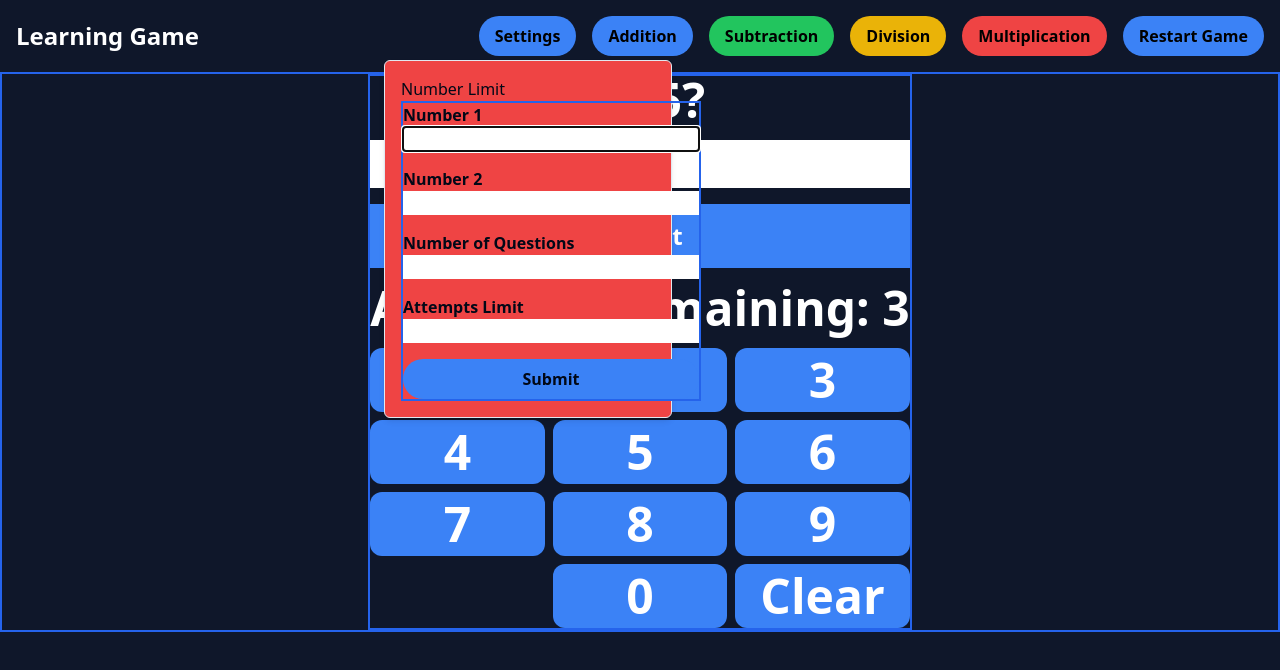
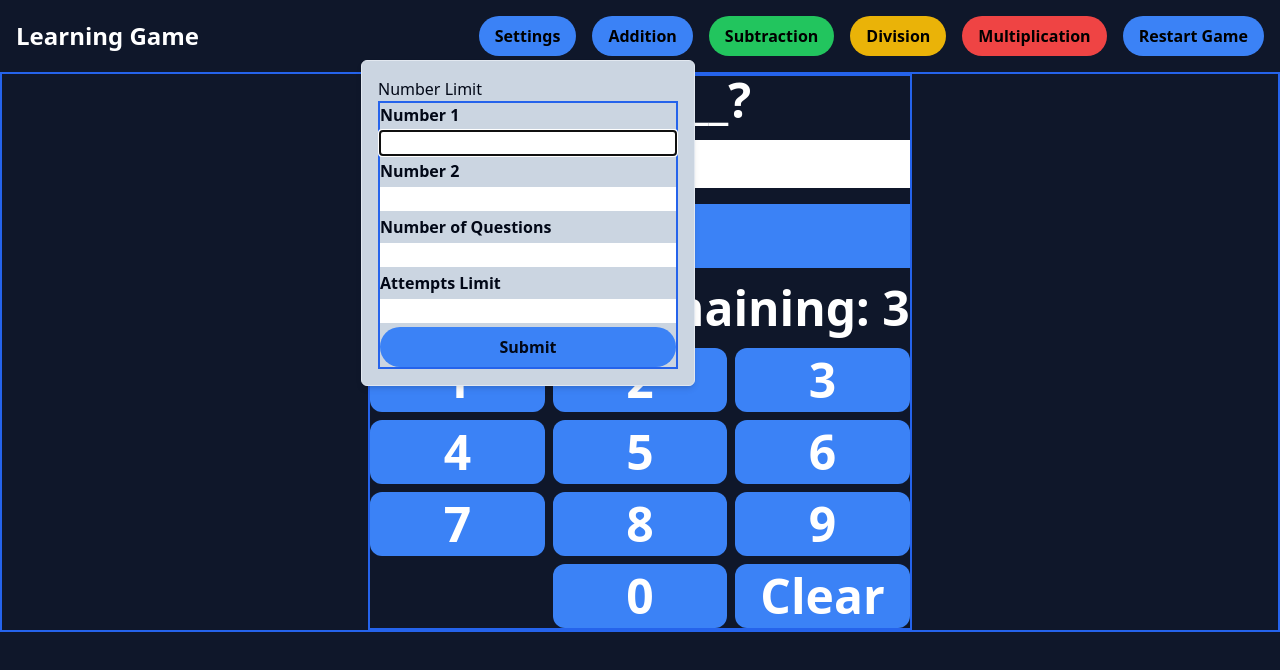
Before and after one commit to bartswierz/learning-game, a React (Vite) app: page / in a window 1280 px wide. Both pictures are taken after a click on the button "Settings". Shown: the top 670 px of the page. Built offline with nearby package versions, Linux system fonts and the light colour scheme.

Commit message:
captured custom settings in popover form, still need to update game with new settings

```diff
--- a/src/App.tsx
+++ b/src/App.tsx
@@ -16,21 +16,37 @@ import { Popover, PopoverContent, PopoverTrigger } from "@/components/ui/popover
 
 function App() {
   // const [count, setCount] = useState(0);
-  const [num1, setNum1] = useState(0);
-  const [num2, setNum2] = useState(0);
+  // const [num1, setNum1] = useState(0);
+  // const [num2, setNum2] = useState(0);
   const [userAnswer, setUserAnswer] = useState<string | number>("");
-  const [attempts, setAttempts] = useState(3);
   const [message, setMessage] = useState("");
   const [gameOver, setGameOver] = useState(false);
   const [correctAnswer, setCorrectAnswer] = useState(0);
-  const [attemptsLimit, setAttemptsLimit] = useState(3);
+  const [result, setResult] = useState<"success" | "failed" | null>(null);
+  const [settings, setSettings] = useState({
+    numberOne: 0,
+    numberTwo: 0,
+    attempts: 3,
+    questions: 5,
+  });
+  // LIMITS
+  // const [numberOne, setNumberOne] = useState(0);
+  // const [numberTwo, setNumberTwo] = useState(0);
+  // const [attempts, setAttempts] = useState(3);
+  // const [questions, setQuestions] = useState(5);
 
   // Generate two random numbers between 1 and 10
   const generateRandomNumbers = () => {
     const newNum1 = Math.floor(Math.random() * 10) + 1;
     const newNum2 = Math.floor(Math.random() * 10) + 1;
-    setNum1(newNum1);
-    setNum2(newNum2);
+    // Updating numberOne & numberTwo at the same time
+    setSettings({
+      ...settings,
+      numberOne: newNum1,
+      numberTwo: newNum2,
+    });
+    // setNumberOne(newNum1);
+    // setNumberTwo(newNum2);
     setCorrectAnswer(newNum1 + newNum2);
   };
   // // Generate two random numbers between 1 and 10
@@ -44,19 +60,25 @@ function App() {
 
   // Check if the user's answer is correct
   const checkAnswer = () => {
-    const sum = num1 + num2;
+    const sum = settings.numberOne + settings.numberTwo;
     const userGuess = parseInt(userAnswer, 10);
 
     if (userGuess === sum) {
-      setMessage("Correct! You win!");
+      // setMessage("Correct! You win!");
+      setResult("success");
       setGameOver(true);
     } else {
-      setAttempts(attempts - 1);
-      if (attempts === 1) {
+      setSettings({
+        ...settings,
+        attempts: settings.attempts - 1,
+      });
+      // setAttempts(attempts - 1);
+      if (settings.attempts === 1) {
         // setMessage(`Incorrect. \nThe correct answer is ${sum}. \nGame over.`);
         setGameOver(true);
+        setResult("failed");
       } else {
-        setMessage(`Incorrect. ${attempts - 1} ${attempts === 2 ? "attempt" : "attempts"} left.`);
+        setMessage(`Incorrect. ${settings.attempts - 1} ${settings.attempts === 2 ? "attempt" : "attempts"} left.`);
       }
     }
   };
@@ -76,7 +98,10 @@ function App() {
   };
 
   const handleGameReset = () => {
-    setAttempts(3);
+    setSettings({
+      ...settings,
+      attempts: 3,
+    });
     setMessage("");
     setGameOver(false);
     generateRandomNumbers();
@@ -84,19 +109,31 @@ function App() {
   };
 
   // TODO - User will click on a number range to select the range of numbers to use in the game (1-10, 1-20, ..., 1-100)
-  const handleNumberRange = () => {};
+  // const handleNumberRange = () => {};
 
   const gridListStyle =
     "w-full bg-blue-500 text-white text-center px-4 py-2 rounded-xl hover:bg-blue-700 transition-color duration-300";
 
-  const handleNumberLimit = (e) => {
-    // e.preventDefault();
-    // console.log(e);
-  };
+  // const handleNumberLimit = (e) => {
+  //   // e.preventDefault();
+  //   // console.log(e);
+  // };
 
   // User is able to set the number of attempts and number values they want to have in the game
-  const handleSettings = () => {
-    // TODO - 4 values
+  const handleSettings = (e) => {
+    e.preventDefault();
+    // console.log('e.target.elements["numberOne"]', e.target.elements["numberOne"].value);
+    // console.log('e.target.elements["numberTwo"]', e.target.elements["numberTwo"].value);
+    // console.log('e.target.elements["questions"]', e.target.elements["questions"].value);
+    // console.log('e.target.elements["attempts"]', e.target.elements["attempts"].value);
+    setSettings({
+      numberOne: e.target.elements["numberOne"].value,
+      numberTwo: e.target.elements["numberTwo"].value,
+      questions: e.target.elements["questions"].value,
+      attempts: e.target.elements["attempts"].value,
+    });
+
+    // TODO - refresh the game with the new settings
   };
 
   return (
@@ -112,25 +149,21 @@ function App() {
                     Settings
                   </PopoverTrigger>
                   {/* <PopoverContent>Place content for the popover here.</PopoverContent> */}
-                  <PopoverContent align="center" className="bg-red-500">
+                  <PopoverContent align="center" className="bg-slate-300 rounded-md w-full">
                     <span>Number Limit</span>
-                    <form onSubmit={handleNumberLimit} className="flex flex-col b w-[300px] gap-4">
-                      <label htmlFor="firstNumber">
-                        Number 1
-                        <input type="text" className="w-full" />
-                      </label>
-                      <label htmlFor="secondNumber">
-                        Number 2
-                        <input type="text" className="w-full" />
-                      </label>
-                      <label htmlFor="secondNumber">
-                        Number of Questions
-                        <input type="text" className="w-full" />
-                      </label>
-                      <label htmlFor="attempts">
-                        Attempts Limit
-                        <input type="text" className="w-full" />
-                      </label>
+                    <form onSubmit={handleSettings} className="flex flex-col b w-[300px] gap-1">
+                      <label htmlFor="firstNumber">Number 1</label>
+                      <input type="text" name="numberOne" className="w-full" required />
+
+                      <label htmlFor="secondNumber">Number 2</label>
+                      <input type="text" name="numberTwo" className="w-full" required />
+
+                      <label htmlFor="secondNumber">Number of Questions</label>
+                      <input type="text" name="questions" className="w-full" required />
+
+                      <label htmlFor="attempts">Attempts Limit</label>
+                      <input type="text" name="attempts" className="w-full" required />
+
                       <button type="submit" className="bg-blue-500 px-4 py-2 rounded-full w-full">
                         Submit
                       </button>
@@ -170,45 +203,24 @@ function App() {
           </li>
         </ul>
       </nav>
-      {/* <div className="b"> handleouu1
-        <h1 className="text-5xl w-full b">Math Game</h1>
-      </div> */}
+      {/* END OF NAVIGATION MENU */}
 
-      {/* SETTINGS FORM */}
-      <div>
-        {/* <span>Number Limit</span>
-        <form onSubmit={handleNumberLimit} className="flex flex-col b w-[300px] gap-4">
-          <label htmlFor="firstNumber">
-            Number 1
-            <input type="text" className="w-full" />
-          </label>
-          <label htmlFor="secondNumber">
-            Number 2
-            <input type="text" className="w-full" />
-          </label>
-          <label htmlFor="secondNumber">
-            Number of Questions
-            <input type="text" className="w-full" />
-          </label>
-          <label htmlFor="attempts">
-            Attempts Limit
-            <input type="text" className="w-full" />
-          </label>
-          <button type="submit" className="bg-blue-500 px-4 py-2 rounded-full w-full">
-            Submit
-          </button>
-        </form> */}
-      </div>
-      {/* END OF SETTINGS FORM */}
-
+      {/* MAIN CONTENT */}
       <div className="bg-slate-900 w-fullX flex flex-col justify-center items-center text-white text-5xl b">
         {/* GAME IS COMPLETED */}
         {gameOver ? (
           <>
             <div className="text-center font-bold">
-              <p>Incorrect</p>
-              <p>The correct answer is {correctAnswer}</p>
-              <p>Game Over</p>
+              {result === "success" ? (
+                <p className="text-green-500">Good Job!</p>
+              ) : (
+                // result === 'failed'
+                <>
+                  <p>Incorrect</p>
+                  <p>The correct answer is {correctAnswer}</p>
+                  <p>Game Over</p>
+                </>
+              )}
             </div>
             <button
               className="bg-blue-500 hover:bg-blue-600 focus:bg-blue-700 transition-colors duration-300 hover:shadow-xl px-6 py-3 rounded-full"
@@ -221,13 +233,13 @@ function App() {
           // NEW GAME / GAME IN PROGRESS
           <div className="flex flex-col gap-4 text-center b">
             <p>
-              {num1} + {num2}?
+              {settings.numberOne} + {settings.numberTwo} = __?
             </p>
             <input type="number" value={userAnswer} onChange={handleChange} className="text-black px-4 py-2 text-2xl" />
             <button onClick={checkAnswer} className="bg-blue-500 text-2xl px-2 py-4">
               Submit
             </button>
-            <p>Attempts remaining: {attempts}</p>
+            <p>Attempts remaining: {settings.attempts}</p>
             {/* Number Grid */}
             <ul className="grid grid-cols-3 max-w-[90vw] gap-2">
               <li>
```
